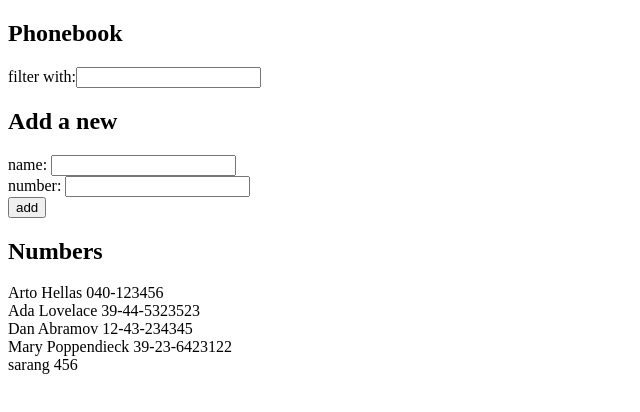
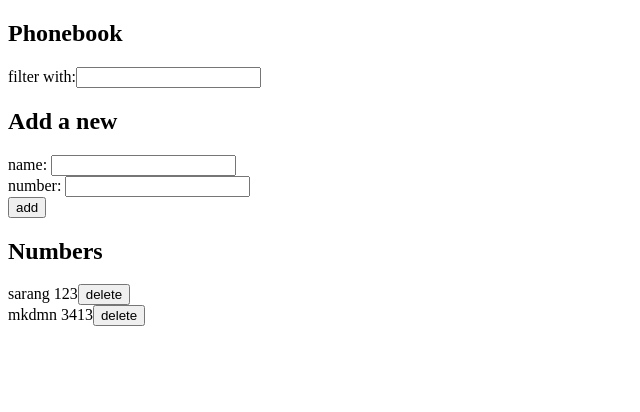
Before and after one commit to SarangWadode/fullstackopen, a React (Create React App) app in the folder part2/phonebook/: page / in a window 1280 px wide. Shown: the top 412 px of the page, without its empty margins (0-640 px from the left). Built offline with nearby package versions, Linux system fonts and the light colour scheme; data requests are answered from the project's data file.

Commit message:
2.17: deletion with alert notification

```diff
--- a/part2/phonebook/db.json
+++ b/part2/phonebook/db.json
@@ -1,29 +1,14 @@
 {
   "persons": [
     {
-      "name": "Arto Hellas",
-      "number": "040-123456",
-      "id": 1
+      "name": "sarang",
+      "number": "123",
+      "id": 11
     },
     {
-      "name": "Ada Lovelace",
-      "number": "39-44-5323523",
-      "id": 2
-    },
-    {
-      "name": "Dan Abramov",
-      "number": "12-43-234345",
-      "id": 3
-    },
-    {
-      "name": "Mary Poppendieck",
-      "number": "39-23-6423122",
-      "id": 4
-    },
-    {
-      "name": "sarang",
-      "number": "456",
-      "id": 5
+      "name": "mkdmn",
+      "number": "3413",
+      "id": 13
     }
   ]
 }
--- a/part2/phonebook/src/App.js
+++ b/part2/phonebook/src/App.js
@@ -52,6 +52,20 @@ const App = () => {
     setFilterVal(e.target.value);
   };
 
+  const handleDelete = (e) => {
+    const id = parseInt(e.target.id)
+    const person = persons.find(person => person.id === id)
+    if (window.confirm(`Delete ${person.name} ?`)) {
+      const newPersons = persons.filter(person => person.id !== id)
+      personService
+        .del(id)
+        .then(() => {
+          setPersons([...newPersons])
+        })
+    }
+
+  }
+
   return (
     <div>
       <h2>Phonebook</h2>
@@ -69,7 +83,7 @@ const App = () => {
         handleChangeNumber={handleChangeNumber}
       />
       <h2>Numbers </h2>
-      <Persons persons={persons} filterVal={filterVal} />
+      <Persons persons={persons} filterVal={filterVal} handleDelete={handleDelete} />
     </div>
   );
 };
--- /dev/null
+++ b/part2/phonebook/src/components/person.js
@@ -0,0 +1,12 @@
+const Person = ({ person, handleDelete }) => {
+  return (
+    <div key={person.id}>
+      {person.name} {person.number}
+      <button id={person.id} onClick={handleDelete}>
+        delete
+      </button>
+    </div>
+  );
+};
+
+export default Person;
--- a/part2/phonebook/src/components/persons.js
+++ b/part2/phonebook/src/components/persons.js
@@ -1,13 +1,11 @@
-const Persons = ({ persons, filterVal }) => {
-    const filter = (filterVal === '') ?
-    persons.map((person) => <div key={person.id}>{person.name} {person.number}</div>) :
-    persons.filter((person) => person.name.toLowerCase().includes(filterVal.toLowerCase())).map((person) => <div key={person.id}>{person.name} {person.number}</div>)
+import Person from "./person";
 
-    return (
-        <div>
-            {filter}
-        </div>
-    )
-}
+const Persons = ({ persons, filterVal, handleDelete }) => {
+  const filter =
+    filterVal === ""
+      ? persons.map((person) => <Person key={person.id} person={person} handleDelete={handleDelete} />)
+      : persons.filter((person) => person.name.toLowerCase().includes(filterVal.toLowerCase())).map((person) => <Person key={person.id} person={person} handleDelete={handleDelete} />);
+  return <div>{filter}</div>;
+};
 
 export default Persons;
--- a/part2/phonebook/src/services/person.js
+++ b/part2/phonebook/src/services/person.js
@@ -6,6 +6,6 @@ const getAll = () => axios.get(baseUrl);
 
 const create = (newObj) => axios.post(baseUrl, newObj);
 
-const update = (id, newObj) => axios.put(`${baseUrl}/${id}`, newObj);
+const del = (id) => axios.delete(`${baseUrl}/${id}`);
 
-export default { getAll, create, update };
+export default { getAll, create, del };
```
